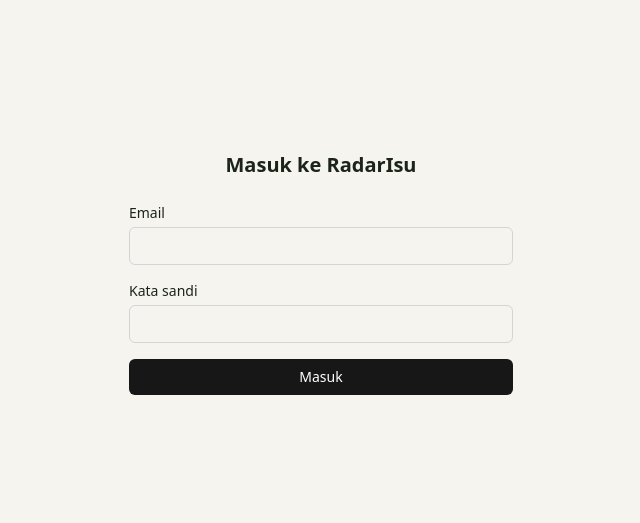
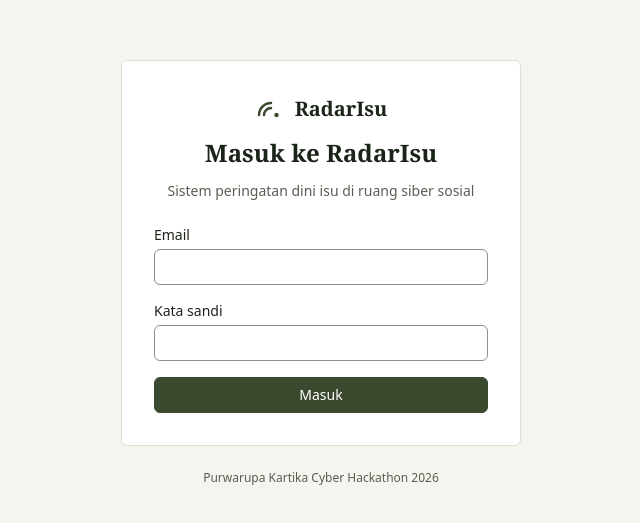
Before and after one commit to naufal225/RadarIsu-Peringatan-Dini-Isu-Viral, a Next.js app in the folder frontend/: page /login in a window 1280 px wide. Shown: the part 127-650 px from the top of the page, without its empty margins (319-959 px from the left). Built offline with nearby package versions, Linux system fonts and the light colour scheme.

Commit message:
ui: tata ulang halaman masuk

```diff
--- a/frontend/src/app/(auth)/login/login-form.tsx
+++ b/frontend/src/app/(auth)/login/login-form.tsx
@@ -2,6 +2,8 @@
 
 import { useRouter } from "next/navigation";
 import { useState, useSyncExternalStore, type FormEvent } from "react";
+import { Button } from "@/components/radar/button";
+import { controlClass, FieldError } from "@/components/radar/form";
 import { ui } from "@/lib/labels";
 
 const noopSubscribe = () => () => {};
@@ -30,14 +32,15 @@ export function LoginForm() {
     }).catch(() => null);
 
     if (response?.ok) {
-      router.replace("/dashboard");
+      // "/" memilih halaman awal menurut izin (admin ke status sistem, lainnya ke dasbor).
+      router.replace("/");
       router.refresh();
       return;
     }
 
     setPending(false);
     setError(
-      response?.status === 422
+      response?.status === 422 || response?.status === 401
         ? ui.login.invalidCredentials
         : response?.status === 429
           ? ui.login.throttled
@@ -52,37 +55,29 @@ export function LoginForm() {
     <form method="post" onSubmit={onSubmit}>
       <fieldset disabled={!hydrated} className="space-y-4">
         <label className="block text-sm">
-          <span className="mb-1 block font-medium">{ui.login.email}</span>
+          <span className="mb-1 block font-medium text-ink">{ui.login.email}</span>
           <input
             name="email"
             type="email"
             required
             autoComplete="username"
-            className="w-full rounded-md border border-neutral-300 px-3 py-2"
+            className={controlClass}
           />
         </label>
         <label className="block text-sm">
-          <span className="mb-1 block font-medium">{ui.login.password}</span>
+          <span className="mb-1 block font-medium text-ink">{ui.login.password}</span>
           <input
             name="password"
             type="password"
             required
             autoComplete="current-password"
-            className="w-full rounded-md border border-neutral-300 px-3 py-2"
+            className={controlClass}
           />
         </label>
-        {error && (
-          <p role="alert" className="text-sm text-red-600">
-            {error}
-          </p>
-        )}
-        <button
-          type="submit"
-          disabled={pending}
-          className="w-full rounded-md bg-neutral-900 px-3 py-2 text-sm font-medium text-white disabled:opacity-50"
-        >
+        {error && <FieldError>{error}</FieldError>}
+        <Button type="submit" variant="primary" pending={pending} className="w-full">
           {pending ? ui.login.submitting : ui.login.submit}
-        </button>
+        </Button>
       </fieldset>
     </form>
   );
--- a/frontend/src/app/(auth)/login/page.tsx
+++ b/frontend/src/app/(auth)/login/page.tsx
@@ -1,13 +1,22 @@
+import { BrandMark } from "@/components/shell/brand-mark";
 import { ui } from "@/lib/labels";
 import { LoginForm } from "./login-form";
 
 export default function LoginPage() {
   return (
-    <main className="flex flex-1 items-center justify-center px-4">
-      <div className="w-full max-w-sm">
-        <h1 className="mb-6 text-center text-xl font-semibold">{ui.login.title}</h1>
+    <main className="flex flex-1 flex-col items-center justify-center bg-paper px-4 py-10">
+      <div className="w-full max-w-100 rounded-control border border-line bg-panel p-8">
+        <div className="mb-6 flex flex-col items-center gap-3 text-center">
+          <span className="flex items-center gap-2 text-brand">
+            <BrandMark className="size-8" />
+            <span className="font-serif text-lead font-semibold text-ink">{ui.shell.brand}</span>
+          </span>
+          <h1 className="font-serif text-title font-semibold text-ink">{ui.login.title}</h1>
+          <p className="text-sm text-ink-muted">{ui.login.subtitle}</p>
+        </div>
         <LoginForm />
       </div>
+      <p className="mt-6 text-caption text-ink-muted">{ui.shell.footer}</p>
     </main>
   );
 }
```
